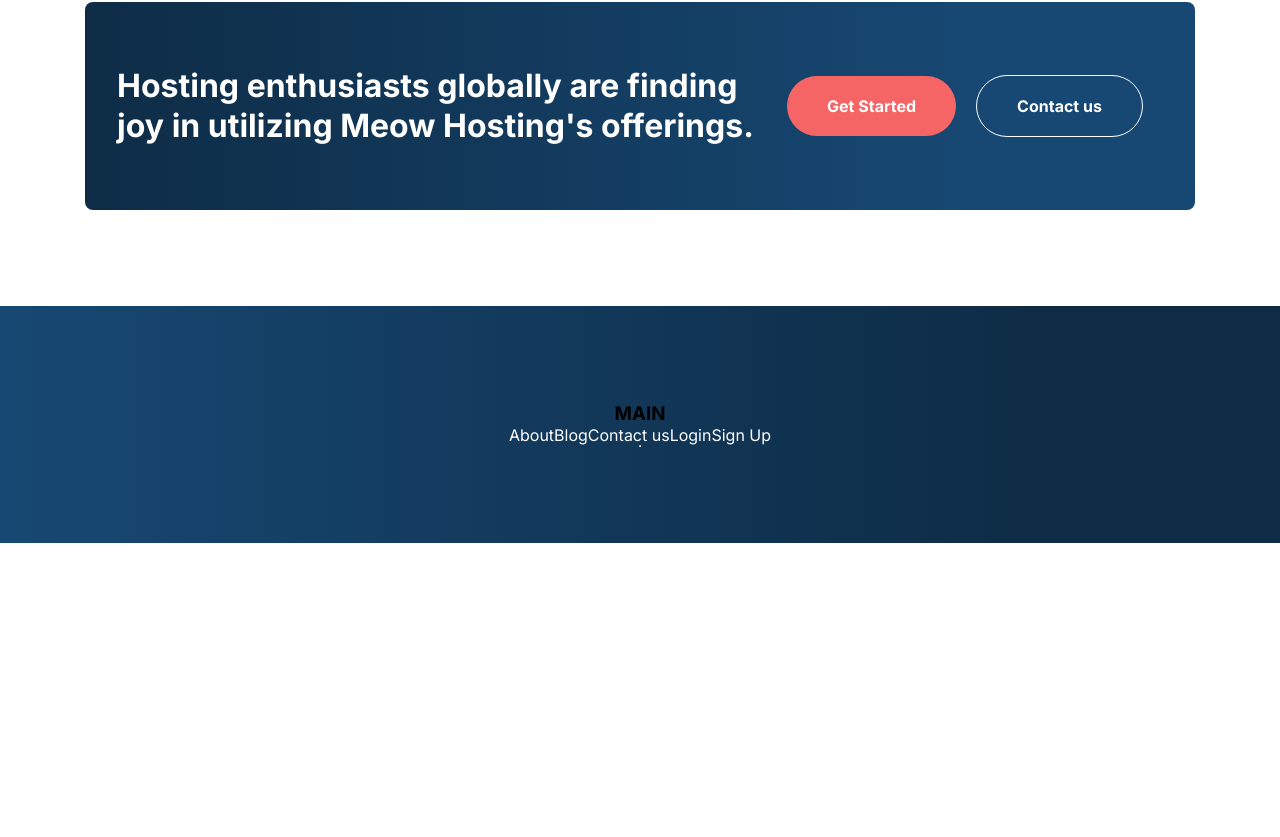
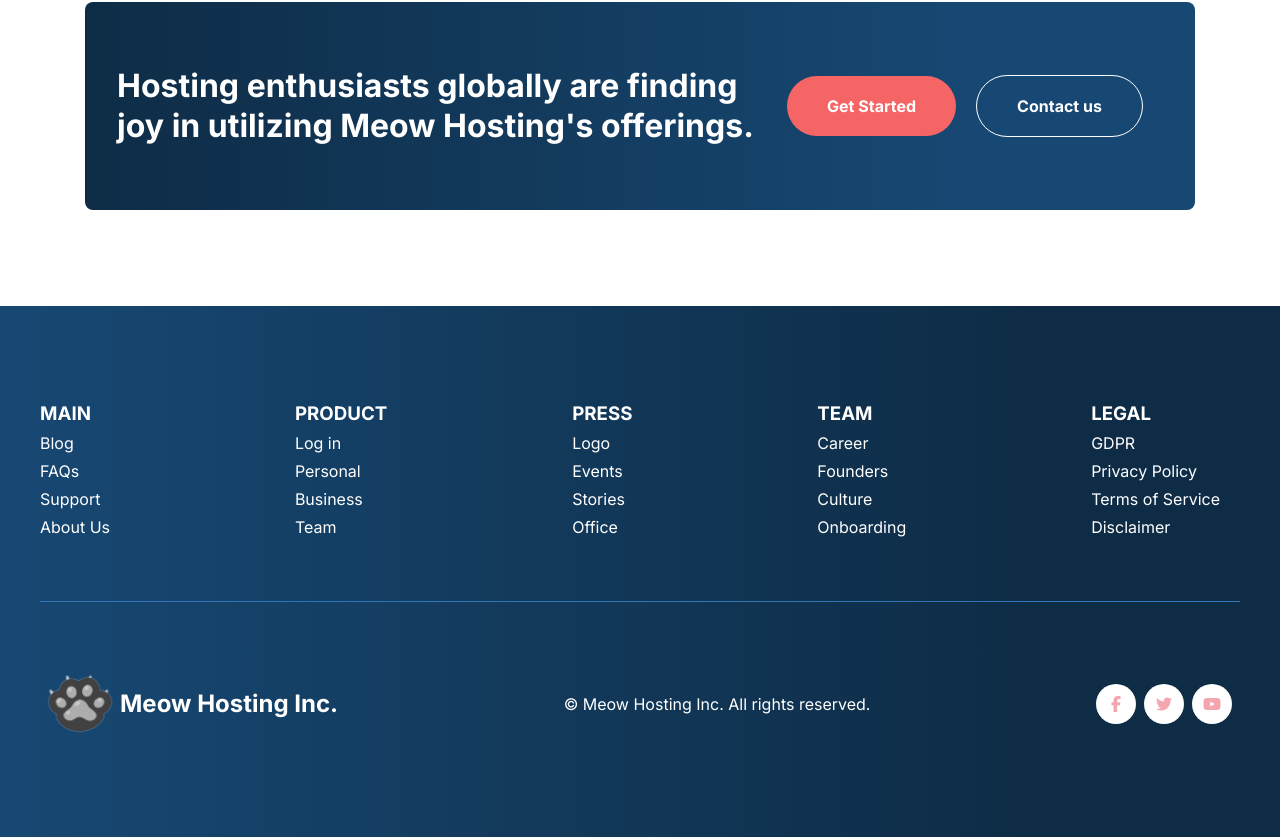
Before and after one commit to mpfuns/meow-hosting, a React (Create React App) app: page / in a window 1280 px wide. Shown: the part 7225-8062 px from the top of the page. Before the commit the page ends 7768 px from the top, so only its background shows below. Built offline with nearby package versions, Linux system fonts and the light colour scheme.

Commit message:
finish  Footer Comp

```diff
--- a/src/App.css
+++ b/src/App.css
@@ -619,8 +619,83 @@
 footer{
   background: linear-gradient(90deg, #174873 0%,#0e2c46 80%);
 }
+
+.footer-container{
+  padding: 96px 0;
+
+}
+.footer-list{
+  display: flex;
+  align-items: center;
+  justify-content: space-between
+}
+.footer-item{
+  display: flex;
+  flex-direction: column;
+  align-items: flex-start;
+  color: white;
+  margin-right:20px;
+}
+.footer-item-list{
+  flex-direction: column;
+  align-items: flex-start;
+}
+.footer-item-list >li{
+  margin-top: 8px;
+}
 .footer_link{
   color: white;
+
+}
+.footer_link-line{
+  transition: all .3s ease;
+}
+.footer_link-line:after{
+  content: "";
+  position: absolute;
+  height: 2px;
+  background-color: white;
+  bottom: -3px;
+  left:0;
+  width:100%;
+  opacity: 0;
+  transition: all .3s ease;
+}
+.footer_link-line:hover:after{
+  opacity:100%;
+}
+.footer--linespace{
+  margin: 64px 0px;
+  background-color:#2e76b5;
+  border: none;
+  height: 1px;
+}
+.footer-bottom{
+
+  display: flex;
+  align-items: center;
+  justify-content: space-between;
+  color:white;
+}
+.footer-logo{
+  filter: grayscale(1);
+}
+.footer--button{
+  width: 40px;
+  height: 40px;
+  text-align: center;
+   border: none;
+   background-color: white;
+   color: #F4A5AE;
+   margin-right: 8px;
+   font-size: 16px;
+   padding: 8px 10px;
+   border-radius: 100px;
+   transition: all .3s ease;
+}
+.footer--button:hover{
+  background-color: rgb(202, 200, 200);
+  color: #c28088;
 }
 
 /*Small phones, tablets, large smartphone   */
--- a/src/Comps/FAQ.js
+++ b/src/Comps/FAQ.js
@@ -24,7 +24,7 @@
 
     return (
         <div className="container--big-row ">
-            <div className="content-section">
+            <div id="FAQS" className="content-section">
                 <h3 className="content-section--2title special-color">FAQS</h3>
                 <h1 className="content-section--1title">Questions got your <span className="special-color-1">tongue </span><span className="special-color">?</span></h1>
                 <p className="content-section--para"> We got all the answers for them. No need to catch a hairball.</p>
--- a/src/Comps/Footer.js
+++ b/src/Comps/Footer.js
@@ -4,25 +4,70 @@
     return (
         <footer>
         <div className="container--big-row">
-            <div className= "content-section">
+            <div className="footer-container">
                 <div className="footer-list">
                     <div className="footer-item">
-                    <h3>MAIN</h3>
-                    <ul>
-                    <li><a href="" className="footer_link no-cursor link__hover-line">About</a></li>
-            <li><a href="" className="footer_link no-cursor  link__hover-line">Blog</a></li>
-            <li><a href="" className="footer_link no-cursor link__hover-line">Contact us</a></li>
-            <li><a href="" className="footer_link no-cursor link__hover-line">Login</a></li>
-            <li><a href="" className="footer_link link__hover-line no-cursor">Sign Up</a></li>
-                    </ul>
+                        <h3>MAIN</h3>
+                        <ul className="footer-item-list">
+                        <li><a href="" className="footer_link no-cursor footer_link-line ">Blog</a></li>
+                        <li><a href="#FAQS" className="footer_link  footer_link-line ">FAQs</a></li>
+                        <li><a href="" className="footer_link no-cursor footer_link-line">Support</a></li>
+                        <li><a href="" className="footer_link no-cursor footer_link-line">About Us</a></li>
+                         </ul>
+                    </div>
+                    <div className="footer-item">
+                        <h3>PRODUCT</h3>
+                        <ul className="footer-item-list">
+                        <li><a href="" className="footer_link no-cursor footer_link-line ">Log in</a></li>
+                        <li><a href="" className="footer_link no-cursor footer_link-line ">Personal</a></li>
+                        <li><a href="" className="footer_link no-cursor footer_link-line">Business</a></li>
+                        <li><a href="" className="footer_link no-cursor footer_link-line">Team</a></li>
+                         </ul>
+                    </div>
+                    <div className="footer-item">
+                        <h3>PRESS</h3>
+                        <ul className="footer-item-list">
+                        <li><a href="" className="footer_link no-cursor footer_link-line ">Logo</a></li>
+                        <li><a href="" className="footer_link no-cursor footer_link-line ">Events</a></li>
+                        <li><a href="" className="footer_link no-cursor footer_link-line">Stories</a></li>
+                        <li><a href="" className="footer_link no-cursor footer_link-line">Office</a></li>
+                         </ul>
+                    </div>
+                    <div className="footer-item">
+                        <h3>TEAM</h3>
+                        <ul className="footer-item-list">
+                        <li><a href="" className="footer_link no-cursor footer_link-line ">Career</a></li>
+                        <li><a href="" className="footer_link no-cursor footer_link-line ">Founders</a></li>
+                        <li><a href="" className="footer_link no-cursor footer_link-line">Culture</a></li>
+                        <li><a href="" className="footer_link no-cursor footer_link-line">Onboarding</a></li>
+                         </ul>
+                    </div>
+                    <div className="footer-item">
+                        <h3>LEGAL</h3>
+                        <ul className="footer-item-list">
+                        <li><a href="" className="footer_link no-cursor footer_link-line ">GDPR</a></li>
+                        <li><a href="" className="footer_link no-cursor footer_link-line ">Privacy Policy</a></li>
+                        <li><a href="" className="footer_link no-cursor footer_link-line">Terms of Service</a></li>
+                        <li><a href="" className="footer_link no-cursor footer_link-line">Disclaimer</a></li>
+                         </ul>
                     </div>
                 </div>
-                 <hr/>
+                 <hr className="footer--linespace"/>
                  <div className="footer-bottom">
-
+                 <div className="logo">
+                <figure className="logo__container"><img className="footer-logo" src='paw.png' alt="Meow Hosting Icon"/></figure>
+                <h4> Meow Hosting Inc.</h4>
+                </div>
+                <span>&copy; Meow Hosting Inc.  All rights reserved.</span>
+                <div className="footer--buttons-group">
+                    <button className="footer--button no-cursor"><i class="fa-brands fa-facebook-f"></i></button>
+                    <button className="footer--button no-cursor"><i class="fa-brands fa-twitter"></i></button>
+                    <button className="footer--button no-cursor"><i class="fa-brands fa-youtube"></i></button>
+                </div>
+                 </div>
                  </div>
             </div>
-        </div>
+
         </footer>
         )
 }
```
Also changed, not shown: public/undraw_image_post_re_25wd.svg, public/undraw_secure_login_pdn4.svg.
